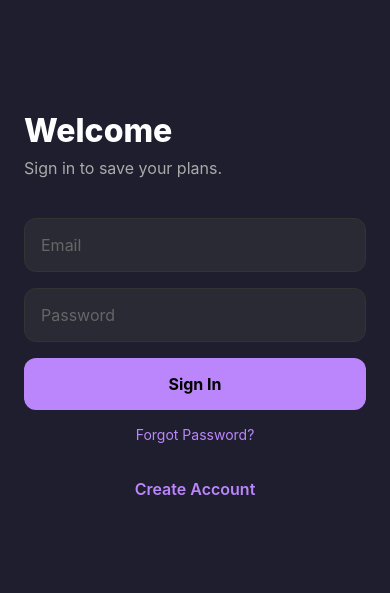
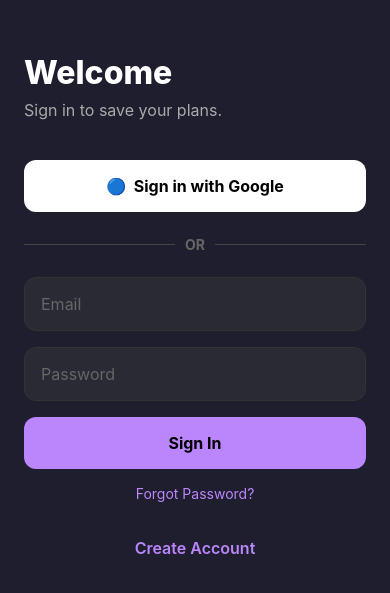
Before and after one commit to hpursan/meal-planner, a React Native app in the folder frontend/: screen / in a window 390 px wide. Shown: the part 109-702 px from the top of the page. Built offline with nearby package versions, Linux system fonts and the light colour scheme.

Commit message:
Feat: Implement Google OAuth2 Sign In

```diff
--- a/frontend/components/Auth.js
+++ b/frontend/components/Auth.js
@@ -51,10 +51,36 @@
         else showAlert("Success", "Password reset email sent!");
     };
 
+    const signInWithGoogle = async () => {
+        setLoading(true);
+        const { error } = await supabase.auth.signInWithOAuth({
+            provider: 'google',
+            options: {
+                redirectTo: 'https://meal-planner-web-b2ff.onrender.com', // Your Render URL
+            },
+        });
+        setLoading(false);
+        if (error) showAlert("Error", error.message);
+    };
+
     return (
         <View style={styles.container}>
             <Text style={styles.title}>Welcome</Text>
             <Text style={styles.subtitle}>Sign in to save your plans.</Text>
+
+            <TouchableOpacity
+                style={[styles.button, styles.googleButton]}
+                onPress={signInWithGoogle}
+                disabled={loading}
+            >
+                <Text style={styles.googleButtonText}>🔵  Sign in with Google</Text>
+            </TouchableOpacity>
+
+            <View style={styles.divider}>
+                <View style={styles.line} />
+                <Text style={styles.orText}>OR</Text>
+                <View style={styles.line} />
+            </View>
 
             <TextInput
                 style={styles.input}
@@ -86,6 +112,7 @@
             <TouchableOpacity style={styles.secondaryButton} onPress={signUpWithEmail} disabled={loading}>
                 <Text style={styles.secondaryButtonText}>Create Account</Text>
             </TouchableOpacity>
+
             <CustomAlert
                 visible={alertConfig.visible}
                 title={alertConfig.title}
@@ -135,6 +162,15 @@
         alignItems: 'center',
         marginBottom: 16,
     },
+    googleButton: {
+        backgroundColor: '#FFF',
+        marginBottom: 24,
+    },
+    googleButtonText: {
+        color: '#000',
+        fontSize: 16,
+        fontWeight: 'bold',
+    },
     buttonText: {
         color: '#000',
         fontSize: 16,
@@ -149,4 +185,20 @@
         fontSize: 16,
         fontWeight: '600',
     },
+    divider: {
+        flexDirection: 'row',
+        alignItems: 'center',
+        marginBottom: 24,
+    },
+    line: {
+        flex: 1,
+        height: 1,
+        backgroundColor: '#444',
+    },
+    orText: {
+        color: '#666',
+        paddingHorizontal: 10,
+        fontSize: 14,
+        fontWeight: 'bold',
+    },
 });
```
